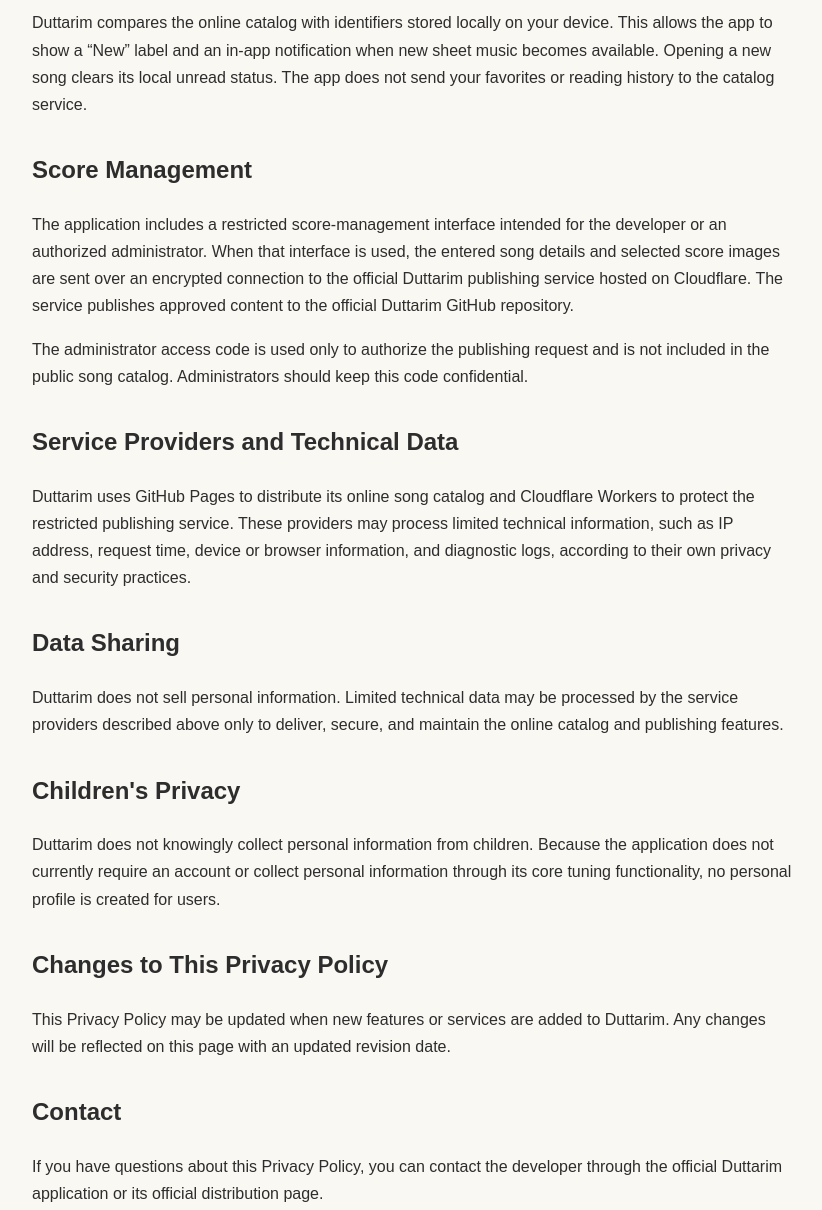
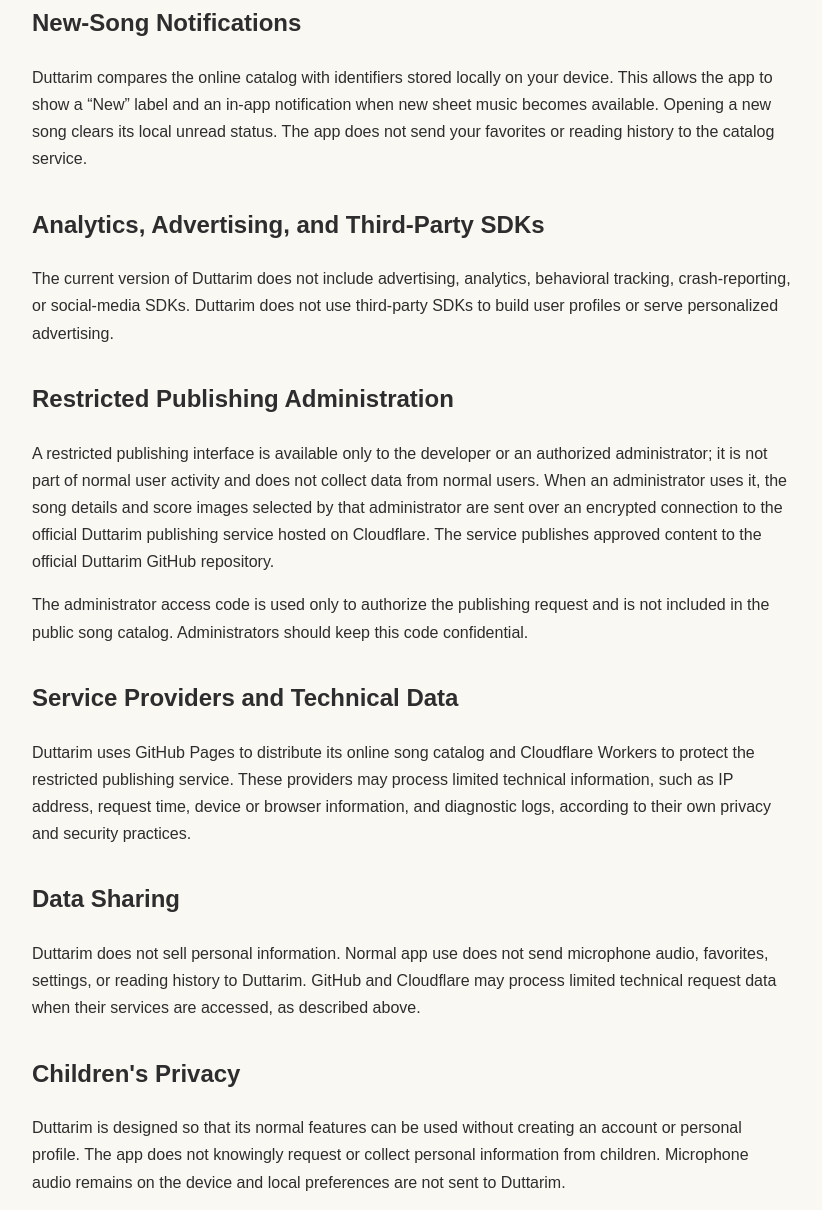
Before and after one commit to SelmanKarakas/Duttarim-app, a website: page www/privacy.html in a window 1280 px wide. Shown: the part 1379-2589 px from the top of the page, without its empty margins (228-1050 px from the left). Drawn offline with Linux system fonts and the light colour scheme.

Commit message:
Finalize privacy policy

```diff
--- a/www/privacy.html
+++ b/www/privacy.html
@@ -73,7 +73,7 @@
 
 <h1>Privacy Policy</h1>
 
-<p class="updated">Last updated: August 22, 2026</p>
+<p class="updated">Last updated: August 26, 2026</p>
 
 <p>
     Duttarim is a musical instrument tuning application designed for the dutar.
@@ -89,17 +89,18 @@
 </p>
 
 <p>
-    Microphone audio is processed in real time on your device for tuning purposes.
-    Duttarim does not intentionally record, store, upload, or share your microphone
-    audio.
+    Microphone audio is processed in real time on your device only to detect pitch
+    for the tuner. The app does not create or save audio recordings, and microphone
+    audio is not uploaded, transmitted, or shared. Audio processing stops when the
+    tuner is stopped or the app no longer uses the microphone.
 </p>
 
 <h2>Information We Collect</h2>
 
 <p>
-    Duttarim does not require you to create an account and does not currently
-    collect personal information such as your name, email address, phone number,
-    or precise location.
+    Duttarim has no user account, sign-in, or user profile feature. The app
+    does not ask normal users for their name, email address, phone number, precise
+    location, contacts, photos, or other personal details.
 </p>
 
 <h2>Local App Preferences</h2>
@@ -119,8 +120,10 @@
 </ul>
 
 <p>
-    These preferences are stored locally on your device and are used only to
-    provide the application's features and remember your settings.
+    These preferences are stored in the app's local storage on your device and are
+    used only to provide features and remember your settings. They are not uploaded
+    to Duttarim's catalog or publishing service. You can remove them by clearing the
+    app's data or uninstalling the app.
 </p>
 
 <h2>Internet Connection</h2>
@@ -149,15 +152,24 @@
     the catalog service.
 </p>
 
-<h2>Score Management</h2>
+<h2>Analytics, Advertising, and Third-Party SDKs</h2>
 
 <p>
-    The application includes a restricted score-management interface intended
-    for the developer or an authorized administrator. When that interface is
-    used, the entered song details and selected score images are sent over an
-    encrypted connection to the official Duttarim publishing service hosted on
-    Cloudflare. The service publishes approved content to the official Duttarim
-    GitHub repository.
+    The current version of Duttarim does not include advertising, analytics,
+    behavioral tracking, crash-reporting, or social-media SDKs. Duttarim does not
+    use third-party SDKs to build user profiles or serve personalized advertising.
+</p>
+
+<h2>Restricted Publishing Administration</h2>
+
+<p>
+    A restricted publishing interface is available only to the developer or an
+    authorized administrator; it is not part of normal user activity and does not
+    collect data from normal users. When an administrator uses it, the song details
+    and score images selected by that administrator are sent over an encrypted
+    connection to the official Duttarim publishing service hosted on Cloudflare.
+    The service publishes approved content to the official Duttarim GitHub
+    repository.
 </p>
 
 <p>
@@ -179,18 +191,19 @@
 <h2>Data Sharing</h2>
 
 <p>
-    Duttarim does not sell personal information. Limited technical data may be
-    processed by the service providers described above only to deliver, secure,
-    and maintain the online catalog and publishing features.
+    Duttarim does not sell personal information. Normal app use does not send
+    microphone audio, favorites, settings, or reading history to Duttarim.
+    GitHub and Cloudflare may process limited technical request data when their
+    services are accessed, as described above.
 </p>
 
 <h2>Children's Privacy</h2>
 
 <p>
-    Duttarim does not knowingly collect personal information from children.
-    Because the application does not currently require an account or collect
-    personal information through its core tuning functionality, no personal
-    profile is created for users.
+    Duttarim is designed so that its normal features can be used without creating
+    an account or personal profile. The app does not knowingly request or collect
+    personal information from children. Microphone audio remains on the device and
+    local preferences are not sent to Duttarim.
 </p>
 
 <h2>Changes to This Privacy Policy</h2>
```
